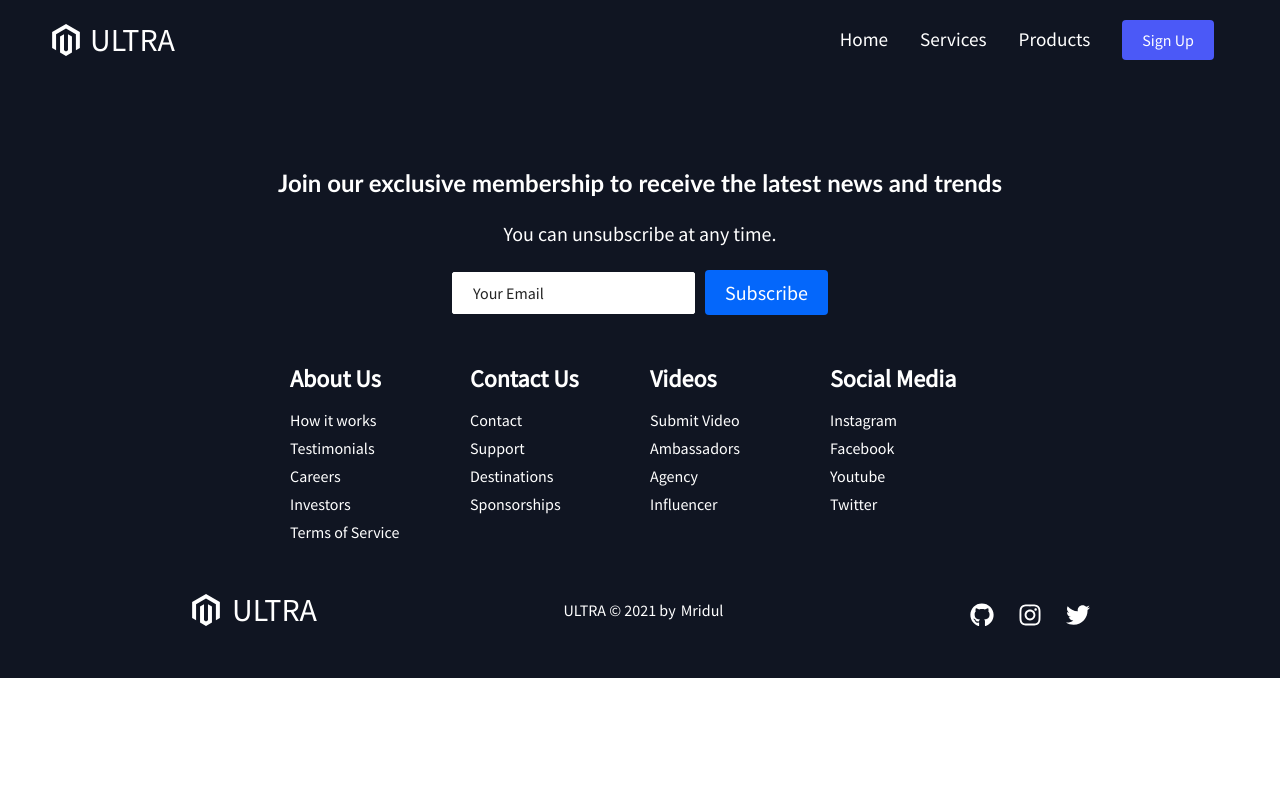
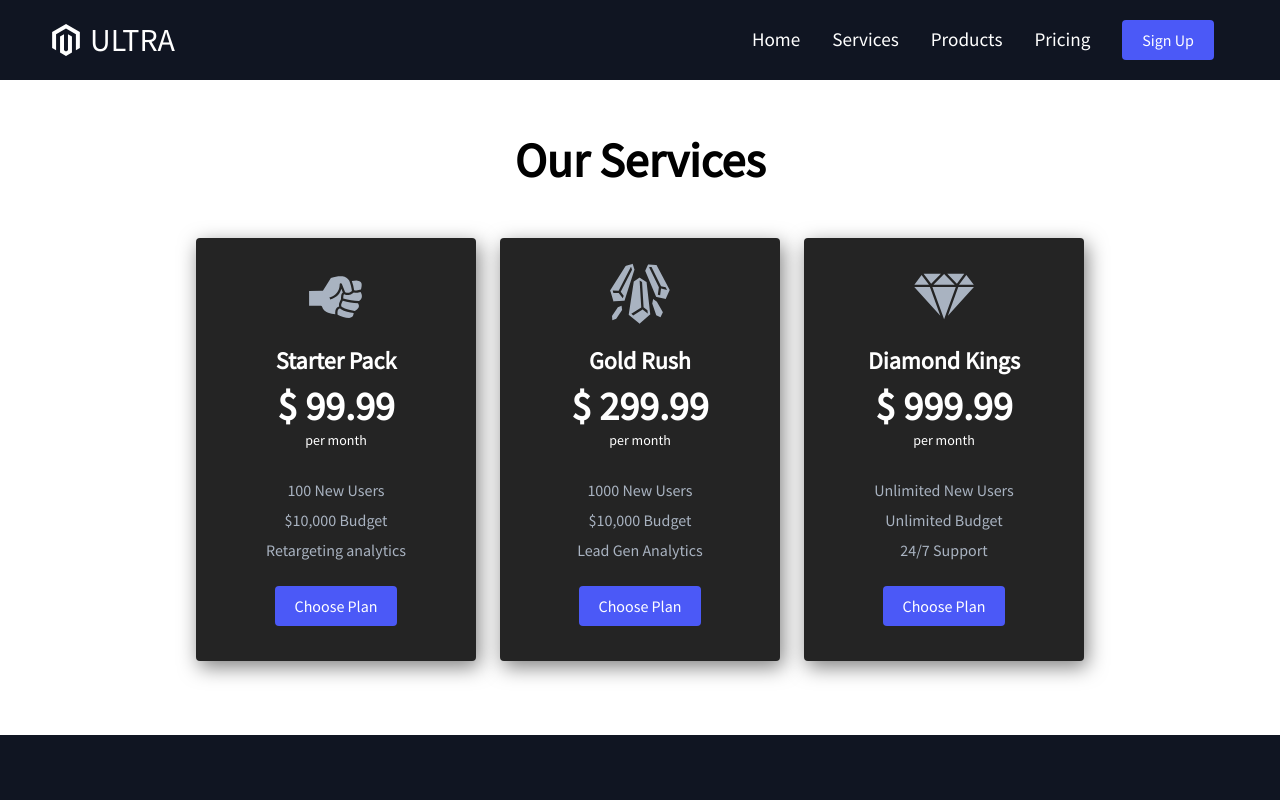
Before and after one commit to Mridul2820/product-landing, a React (Create React App) app: page /pricing in a window 1280 px wide. Shown: the top 800 px of the page. Built offline with nearby package versions, Linux system fonts and the light colour scheme.

Commit message:
pricing page

```diff
--- a/src/App.js
+++ b/src/App.js
@@ -6,6 +6,7 @@ import GlobalStyle from './components/GlobalStyles'
 // Components & Pages
 import Navbar from './components/Navbar'
 import HomePage from './pages/HomePage'
+import Pricing from './pages/Pricing'
 
 const App = () => {
     return (
@@ -15,6 +16,9 @@ const App = () => {
             <Switch>
                 <Route path="/" exact component={HomePage}/>
             </Switch>
+            <Switch>
+                <Route path="/pricing" exact component={Pricing}/>
+            </Switch>
             <Footer />
         </Router>
     )
--- a/src/components/FooterSocial.js
+++ b/src/components/FooterSocial.js
@@ -24,15 +24,15 @@ const FooterSocial = () => {
                     </a>
                 </WebsiteRights>
                 <SocialIcons>
-                    <a href='https://github.com/Mridul2820' target='_blank' aria-label='Github'>
+                    <a href='https://github.com/Mridul2820' rel="noreferrer" target='_blank' aria-label='Github'>
                         <FaGithub />
                     </a>
 
-                    <a href='https://www.instagram.com/i_mridul/' target='_blank' aria-label='Instagram'>
+                    <a href='https://www.instagram.com/i_mridul/' target='_blank' rel="noreferrer" aria-label='Instagram'>
                         <FaInstagram />
                     </a>
 
-                    <a href='https://twitter.com/i_mridul' target='_blank' aria-label='Twitter'>
+                    <a href='https://twitter.com/i_mridul' rel="noreferrer" target='_blank' aria-label='Twitter'>
                         <FaTwitter />
                     </a>
                 </SocialIcons>
--- a/src/components/Navbar.js
+++ b/src/components/Navbar.js
@@ -53,6 +53,13 @@ const Navbar = () => {
                                 Products
                             </StyledNavLink>
                         </StyledNavItem>
+
+                        <StyledNavItem>
+                            <StyledNavLink to="/pricing" >
+                                Pricing
+                            </StyledNavLink>
+                        </StyledNavItem>
+
                         <StyledNavBtn>
                             {button ? (
                                 <StyledNavBtnLink to="/signup">
--- /dev/null
+++ b/src/components/PricingSingle.js
@@ -0,0 +1,98 @@
+import React from 'react'
+// import { AiFillThunderbolt } from 'react-icons/ai';
+// import { GiFloatingCrystal } from 'react-icons/gi';
+import { Link } from 'react-router-dom';
+import styled from 'styled-components';
+import { StyledButton } from './GlobalStyles';
+
+const PricingSingle = ({
+    icon,
+    name,
+    price,
+    userNo,
+    budget,
+    moto
+}) => {
+    return (
+        <PricingCard to='/sign-up'>
+            <PricingCardIcon>
+                {icon}
+            </PricingCardIcon>
+            <PricingCardPlan>{name}</PricingCardPlan>
+            <PricingCardCost>$ {price}</PricingCardCost>
+            <PricingCardLength>per month</PricingCardLength>
+            <PricingCardFeatures>
+                <li>{userNo} New Users</li>
+                <li>{budget} Budget</li>
+                <li>{moto}</li>
+            </PricingCardFeatures>
+            <StyledButton primary>Choose Plan</StyledButton>
+        </PricingCard>
+    )
+}
+
+const PricingCard = styled(Link)`
+    background: #242424;
+    box-shadow: 3px 6px 20px rgba(0, 0, 0, 0.5);
+    width: 280px;
+    height: 460px;
+    text-decoration: none;
+    border-radius: 4px;
+    display: flex;
+    flex-direction: column;
+    align-items: center;
+    height: 100%;
+    padding: 24px;
+    padding-bottom: 35px;
+    color: #fff;
+    transition: all 0.3s ;
+
+    &:nth-child(2) {
+        margin: 24px;
+    }
+
+    &:hover {
+        transform: scale(1.05);
+    }
+
+    @media screen and (max-width: 425px) {
+        width: 90%;
+
+        &:hover {
+        transform: none;
+        }
+    }
+`;
+
+const PricingCardIcon = styled.div`
+    margin-bottom: 15px;
+`;
+
+const PricingCardPlan = styled.h3`
+    margin-bottom: 5px;
+    font-size: 24px;
+`;
+
+const PricingCardCost = styled.h4`
+    font-size: 40px;
+`;
+
+const PricingCardLength = styled.p`
+    font-size: 14px;
+    margin-bottom: 15px;
+`;
+
+const PricingCardFeatures = styled.ul`
+    margin: 16px 0;
+    list-style: none;
+    display: flex;
+    flex-direction: column;
+    align-items: center;
+    color: #a9b3c1;
+
+    li {
+        margin-bottom: 10px;
+    }
+`;
+
+export default PricingSingle
--- /dev/null
+++ b/src/data/PricingData.js
@@ -0,0 +1,29 @@
+import { GiCrystalBars } from 'react-icons/gi';
+import { GiCutDiamond, GiRock } from 'react-icons/gi';
+
+export const priceStarter = {
+    icon: <GiRock />,
+    name : 'Starter Pack',
+    price: 99.99 ,
+    userNo: '100' ,
+    budget: '$10,000',
+    moto: 'Retargeting analytics'
+};
+
+export const priceGold = {
+    icon: <GiCrystalBars />,
+    name : 'Gold Rush',
+    price: 299.99 ,
+    userNo: '1000' ,
+    budget: '$10,000',
+    moto: 'Lead Gen Analytics'
+};
+
+export const priceDiamond = {
+    icon: <GiCutDiamond />,
+    name : 'Diamond Kings',
+    price: 999.99 ,
+    userNo: 'Unlimited' ,
+    budget: 'Unlimited',
+    moto: '24/7 Support'
+};
--- a/src/pages/HomePage.js
+++ b/src/pages/HomePage.js
@@ -1,5 +1,6 @@
 import React from 'react'
 import InfoSection from '../components/InfoSection'
+import Pricing from './Pricing'
 import { homeObjOne, homeObjTwo, homeObjThree, homeObjFour } from '../data/HomeData'
 
 const HomePage = () => {
@@ -8,6 +9,7 @@ const HomePage = () => {
             <InfoSection {...homeObjOne} />
             <InfoSection {...homeObjTwo} />
             <InfoSection {...homeObjThree} />
+            <Pricing />
             <InfoSection {...homeObjFour} />
         </div>
     )
--- /dev/null
+++ b/src/pages/Pricing.js
@@ -0,0 +1,57 @@
+import React from 'react'
+import PricingSingle from '../components/PricingSingle';
+import { IconContext } from 'react-icons/lib';
+
+import { priceStarter, priceGold, priceDiamond } from '../data/PricingData';
+import styled from 'styled-components';
+
+const Pricing = () => {
+    return (
+        <IconContext.Provider value={{ color: '#a9b3c1', size: 64 }}>
+            <PricingSection>
+                <PricingHeading>Our Services</PricingHeading>
+                <PricingWrapper>
+                    <PricingSingle {...priceStarter} />
+                    <PricingSingle {...priceGold} />
+                    <PricingSingle {...priceDiamond} />
+                </PricingWrapper>
+            </PricingSection>
+        </IconContext.Provider>
+    )
+}
+
+const PricingSection = styled.div`
+    padding: 50px 0 ;
+    display: flex;
+    flex-direction: column;
+    justify-content: center;
+    background: #fff;
+
+    @media screen and (max-width: 425px) {
+        padding: 20px 0 ;
+    }
+`;
+
+const PricingHeading = styled.h1`
+    color: #000;
+    font-size: 48px;
+    margin-bottom: 24px;
+    text-align: center;
+
+    @media screen and (max-width: 425px) {
+        font-size: 35px;
+    }
+`;
+
+const PricingWrapper = styled.div`
+    display: flex;
+    justify-content: center;
+    align-items: center;
+
+    @media screen and (max-width: 960px) {
+        display: flex;
+        flex-direction: column;
+    }
+`;
+
+export default Pricing
```
Also changed, not shown: src/data/HomeData.js (+5 -10 lines).
